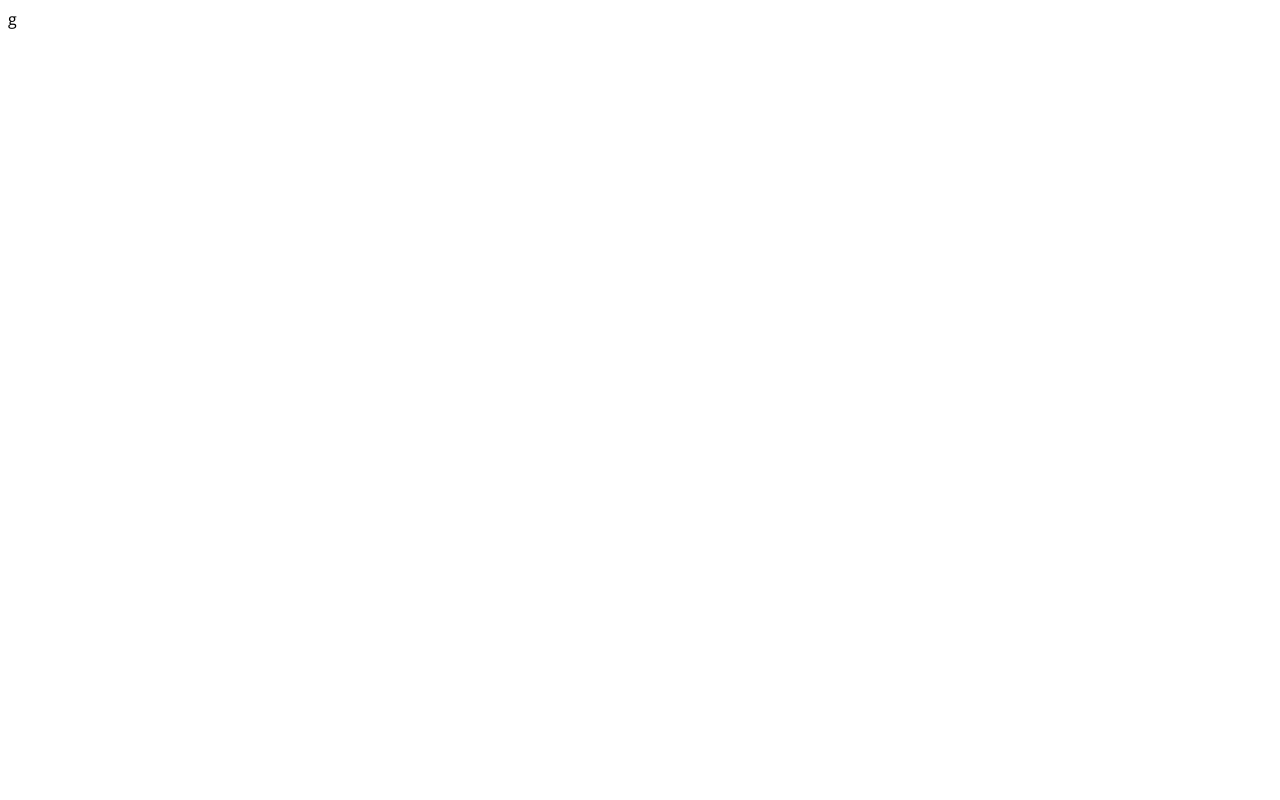
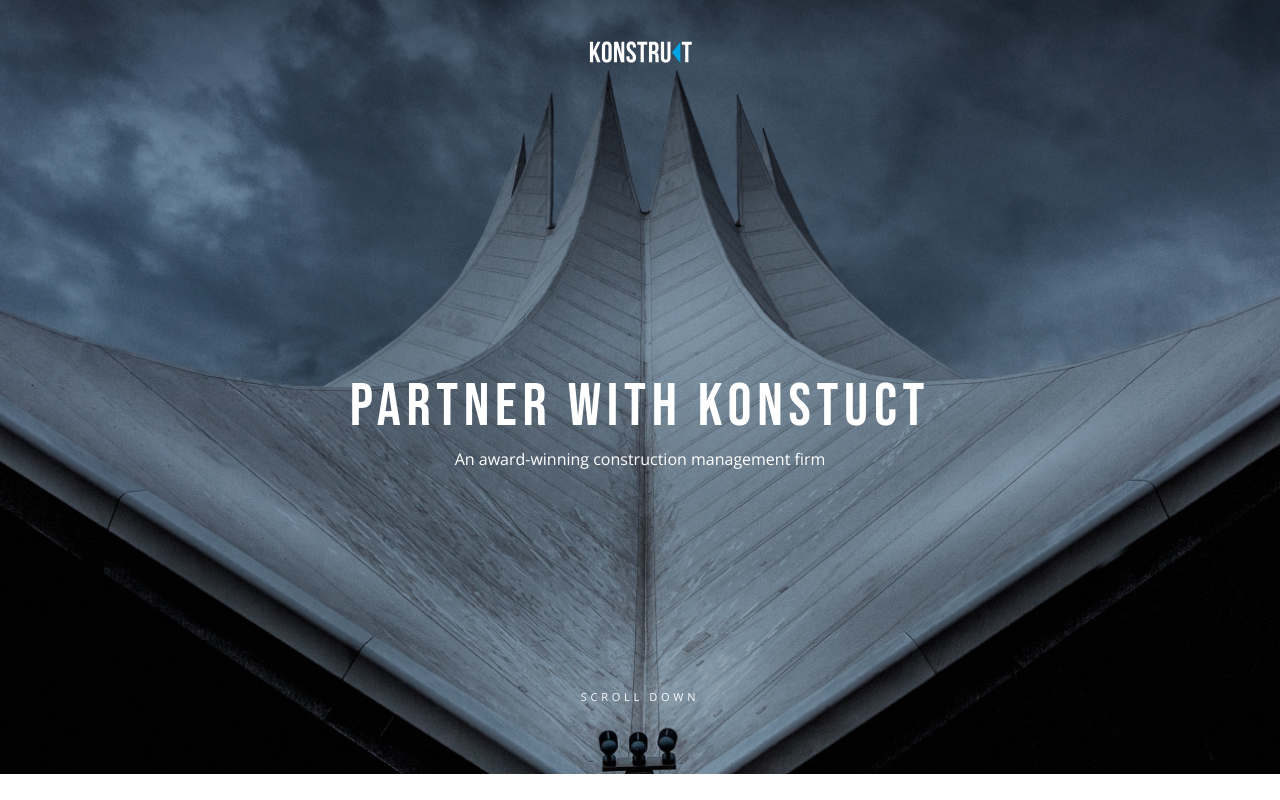
Before and after one commit to Aleksei-WebFronted/Konstruct, a plain HTML site: page index.html in a window 1280 px wide. Drawn offline with nearby package versions, Linux system fonts and the light colour scheme.

Commit message:
create home

```diff
--- a/index.html
+++ b/index.html
@@ -11,6 +11,18 @@
     <link href="https://fonts.googleapis.com/css2?family=Bebas+Neue&family=Open+Sans:wght@400;600;700;800&display=swap" rel="stylesheet">
 </head>
 <body>
-    g
+    <div class="wrapper">
+        <header class="header">
+            <div class="header__container container">
+                <img src="icons/logo-white.svg" alt="Logo" class="header__logo">
+                <h1 class="header__title">PARTNER WITH KONSTUCT</h1>
+                <p class="header__subtitle">An award-winning construction management firm</p>
+                <p class="header__scroll">SCROLL DOWN</p>
+            </div>
+        </header>
+        <main class="main">
+        </main>
+        <footer class="footer"></footer>
+    </div>
 </body>
 </html>
--- a/sass/_general.sass
+++ b/sass/_general.sass
@@ -1,3 +1,29 @@
+
+$bn: 'Bebas Neue', cursive
+$os: 'Open Sans', sans-serif
+
+$wrap: 1440px
+$container: 970px
+$mc: 0 auto
+$bg: #FFFFFF //цвет фона
+$text: #48555B //цвет текста
+$textw: #FFFFFF //цвет текста
+
+
+.wrapper
+    min-height: 100%
+    display: flex
+    flex-direction: column
+    overflow: hidden
+.container
+    max-width: $container
+    margin: $mc
+    padding: 0 15px
+
+html,
 body
-    font-family: 'Bebas Neue', cursive
-    font-family: 'Open Sans', sans-serif
+    height: 100%
+    line-height: 1
+    font-family: $os
+.main
+    flex: 1 1 auto
--- a/sass/_home.sass
+++ b/sass/_home.sass
@@ -0,0 +1,32 @@
+.header
+    background: url(../img/home-background.jpg)
+    background-repeat: no-repeat
+    background-position: center center
+    -webkit-background-size: cover
+    -moz-background-size: cover
+    -o-background-size: cover
+    background-size: cover
+    min-height: 769px
+    width: 100%
+    padding: 41px 0 71px 0
+    &__logo
+        margin-bottom: 308px
+    &__container
+        display: flex
+        flex-direction: column
+        align-items: center
+        color: $textw
+    &__title
+        font-family: $bn
+        font-size: 60px
+        line-height: 70px
+        letter-spacing: 5.70937px
+        margin-bottom: 8px
+    &__subtitle
+        font-size: 16px
+        line-height: 19px
+        margin-bottom: 221px
+    &__scroll
+        font-size: 11px
+        line-height: 13px
+        letter-spacing: 3.7px
--- a/sass/_reset.sass
+++ b/sass/_reset.sass
@@ -0,0 +1,28 @@
+/* Обнуление */
+*,
+*::before,
+*::after
+    padding: 0
+    margin: 0
+    border: 0
+    box-sizing: border-box
+
+a
+    text-decoration: none
+
+ul,
+ol,
+li
+    list-style: none
+
+img
+    vertical-align: top
+
+h1,
+h2,
+h3,
+h4,
+h5,
+h6
+    font-weight: inherit
+    font-size: inherit
```
Also changed, not shown: css/style.min.css, 1 other file.
